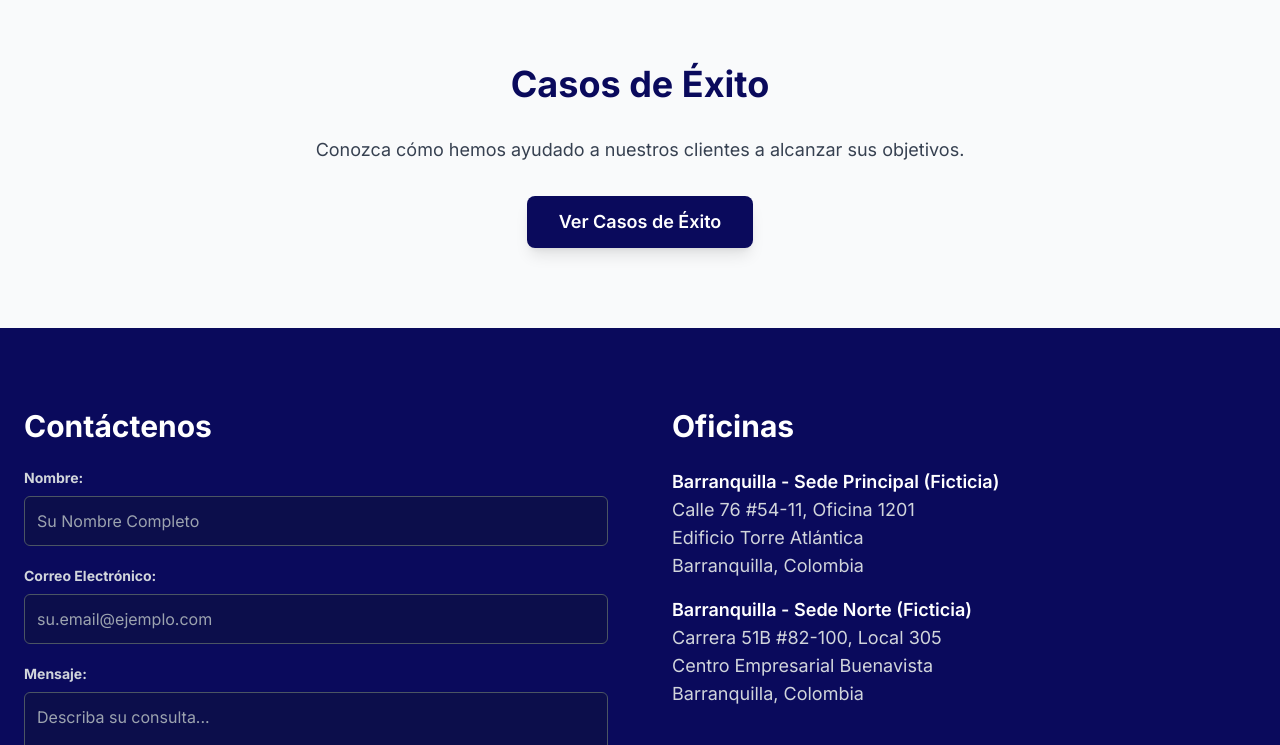
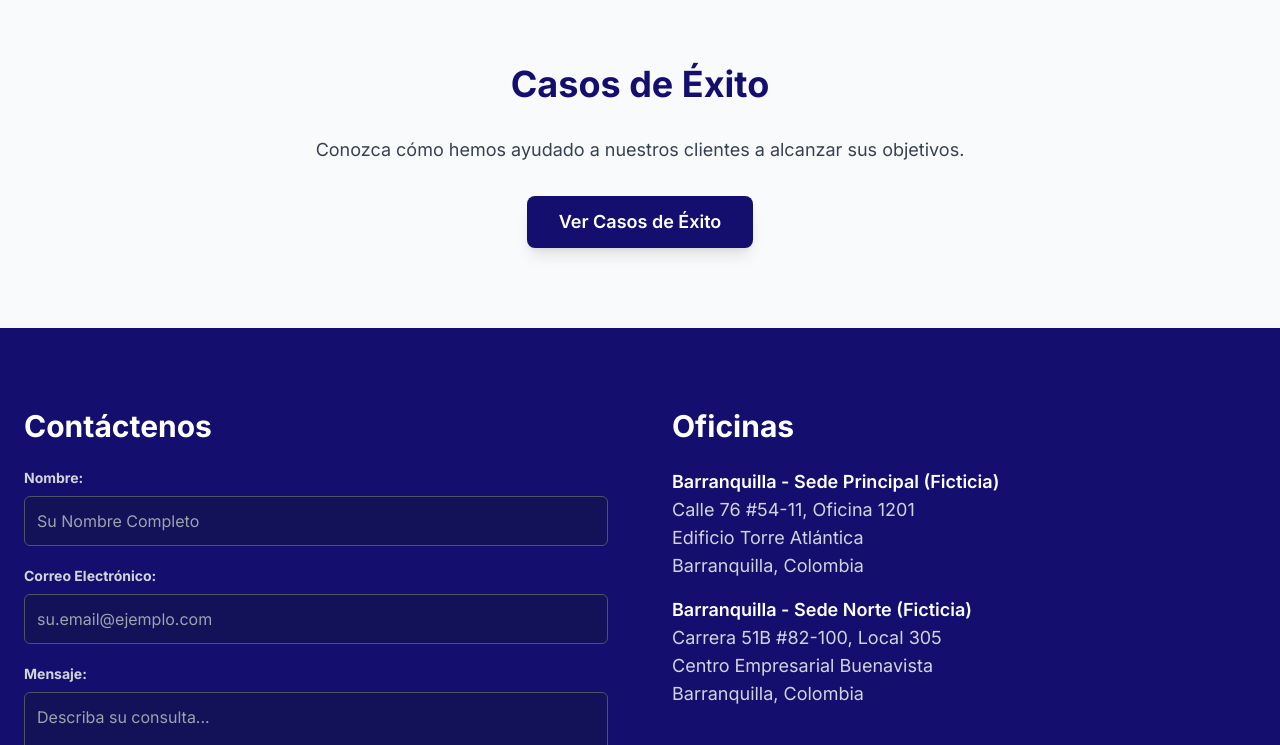
Before and after one commit to PipeMarchena/JDabogados, a plain HTML site: page index.html in a window 1280 px wide. Shown: the part 1874-2619 px from the top of the page. Drawn offline with nearby package versions, Linux system fonts and the light colour scheme.

Commit message:
Update index.html

```diff
--- a/index.html
+++ b/index.html
@@ -18,10 +18,10 @@
 
         /* Color azul principal extraído del logo */
         .bg-primary-blue {
-            background-color: #0A0A5C;
+            background-color: #140f6e;
         }
         .text-primary-blue {
-            color: #0A0A5C;
+            color: #140f6e;
         }
         .border-primary-blue {
             border-color: #0A0A5C;
```
